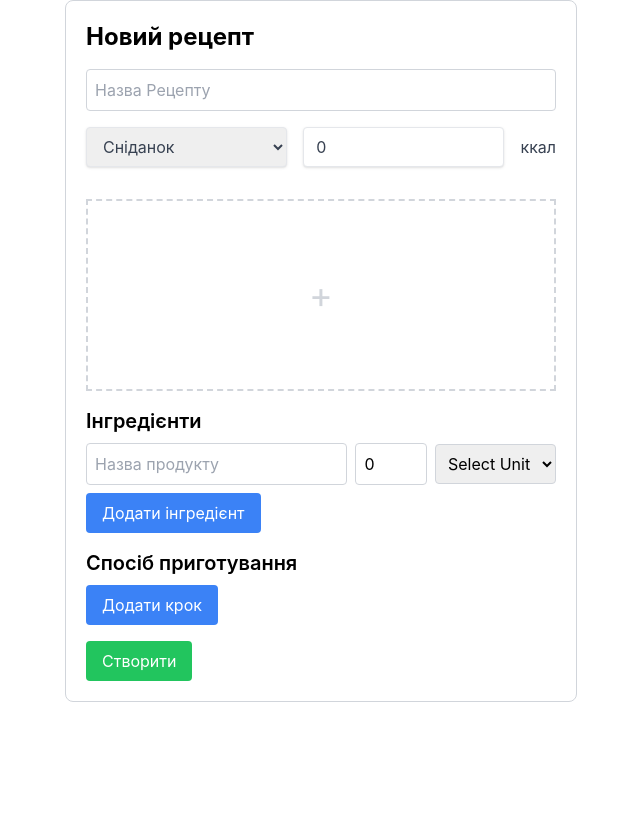
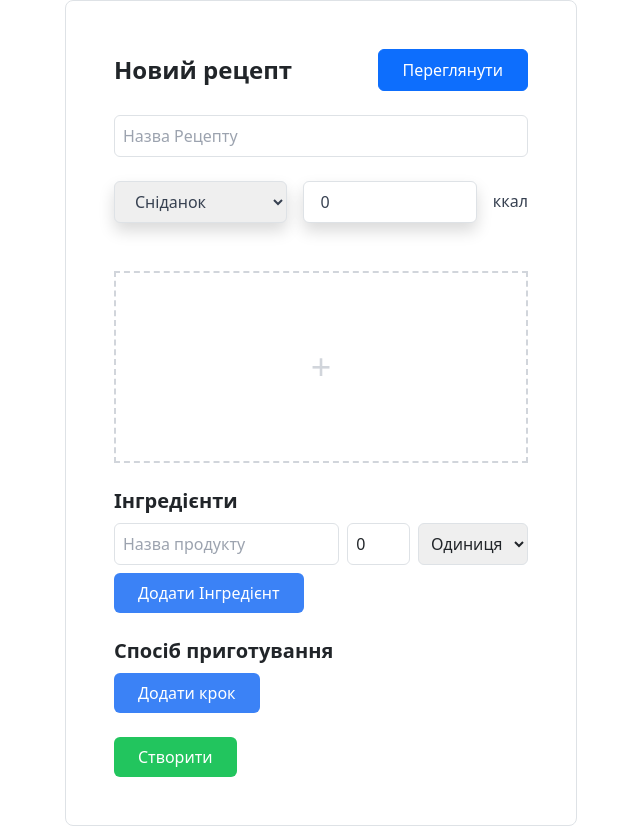
Before and after one commit to anna-zagrebelnaya/recipes-frontend, a React (Create React App) app: page /add in a window 1280 px wide. Shown: the whole page, without its empty margins (319-959 px from the left). Before the commit the page ends 800 px from the top, so only its background shows below. Built offline with nearby package versions, Linux system fonts and the light colour scheme.

Commit message:
Add preview

```diff
--- a/package.json
+++ b/package.json
@@ -8,10 +8,13 @@
     "@testing-library/user-event": "^13.5.0",
     "autoprefixer": "^10.4.19",
     "axios": "^1.7.2",
+    "bootstrap": "^5.3.3",
     "postcss": "^8.4.39",
     "react": "^18.3.1",
+    "react-bootstrap": "^2.10.4",
     "react-dom": "^18.3.1",
     "react-icons": "^5.2.1",
+    "react-modal": "^3.16.1",
     "react-router-dom": "^6.24.1",
     "react-scripts": "5.0.1",
     "tailwindcss": "^3.4.4",
--- a/src/components/AddRecipe.js
+++ b/src/components/AddRecipe.js
@@ -1,5 +1,7 @@
 import React, { useState, useEffect } from 'react';
 import { useNavigate, useParams } from 'react-router-dom';
+import { Modal, Button } from 'react-bootstrap';
+import 'bootstrap/dist/css/bootstrap.min.css';
 import axios from 'axios';
 import 'tailwindcss/tailwind.css';
 import categoryMapping from './categoryMapping';
@@ -12,6 +14,7 @@ function AddRecipe() {
   const [description, setDescription] = useState('');
   const [image, setImage] = useState(null);
   const [descriptionHtml, setDescriptionHtml] = useState([]);
+  const [isModalOpen, setIsModalOpen] = useState(false);
   const navigate = useNavigate();
   const { id } = useParams();
 
@@ -134,9 +137,25 @@ function AddRecipe() {
     setDescriptionHtml(newDescriptionHtml);
   };
 
+  const handleOpenModal = () => {
+    setIsModalOpen(true);
+  };
+
+  const handleCloseModal = () => {
+    setIsModalOpen(false);
+  };
+
   return (
     <div className="max-w-lg mx-auto p-5 border border-gray-300 rounded-lg">
-      <h1 className="text-2xl font-bold mb-4">{id ? 'Редагування рецепту' : 'Новий рецепт'}</h1>
+      <div className="flex justify-between items-center">
+        <h1 className="text-2xl font-bold mb-4">{id ? 'Редагування рецепту' : 'Новий рецепт'}</h1>
+        <Button
+          onClick={handleOpenModal}
+          className="bg-purple-500 text-white px-4 py-2 rounded mb-4"
+        >
+          Переглянути
+        </Button>
+      </div>
       <input
         type="text"
         placeholder="Назва Рецепту"
@@ -181,6 +200,7 @@ function AddRecipe() {
       <input
         type="file"
         id="fileInput"
+        accept="image/*"
         style={{ display: 'none' }}
         onChange={handleImageChange}
       />
@@ -210,7 +230,7 @@ function AddRecipe() {
               onChange={e => handleChangeIngredient(index, e)}
               className="p-2 border border-gray-300 rounded"
             >
-              <option value="">Select Unit</option>
+              <option value="">Одиниця</option>
               {Object.keys(unitMapping).map(unit => (
                 <option key={unit} value={unit}>{unitMapping[unit]}</option>
               ))}
@@ -218,10 +238,11 @@ function AddRecipe() {
           </div>
         ))}
         <button
+          type="button"
           onClick={handleAddIngredient}
           className="px-4 py-2 bg-blue-500 text-white rounded hover:bg-blue-700"
         >
-          Додати інгредієнт
+          Додати Інгредієнт
         </button>
       </div>
       <div className="mb-4">
@@ -254,6 +275,46 @@ function AddRecipe() {
         >
          {id ? 'Оновити' : 'Створити'}
         </button>
+
+      <Modal show={isModalOpen} onHide={handleCloseModal}>
+        <Modal.Header closeButton>
+          <Modal.Title>Перегляд рецепту</Modal.Title>
+        </Modal.Header>
+        <Modal.Body>
+          <h3 className="text-xl font-bold mb-2">{name}</h3>
+          <div className="flex items-center">
+              <p className="mb-2 mr-2">{categoryMapping[category]}</p>
+              <p className="mb-2">{calories} ккал</p>
+          </div>
+          {image && (
+            <img
+              src={image instanceof File ? URL.createObjectURL(image) : `/uploads/${image}`}
+              alt="Recipe"
+              className="mb-4 max-w-full h-auto"
+            />
+          )}
+          <h4 className="text-xl font-bold mb-2">Інгредієнти:</h4>
+          <ul className="list-disc pl-5 mb-4">
+            {ingredients.map((ingredient, index) => (
+              <li key={index}>
+                {ingredient.productName} - {ingredient.quantity === 0 ? 'за смаком' : `${ingredient.quantity} ${unitMapping[ingredient.unit]}`}
+              </li>
+            ))}
+          </ul>
+          <h4 className="text-xl font-bold mb-2">Спосіб приготування:</h4>
+          <ul className="list-decimal pl-5">
+            {descriptionHtml.map((item, index) => (
+              <li key={index} dangerouslySetInnerHTML={{ __html: item }} />
+            ))}
+          </ul>
+
+        </Modal.Body>
+        <Modal.Footer>
+          <Button variant="secondary" onClick={handleCloseModal}>
+            Закрити
+          </Button>
+        </Modal.Footer>
+      </Modal>
     </div>
   );
 }
```
Also changed, not shown: 1 other file (tests, documents, lock files or other folders).
